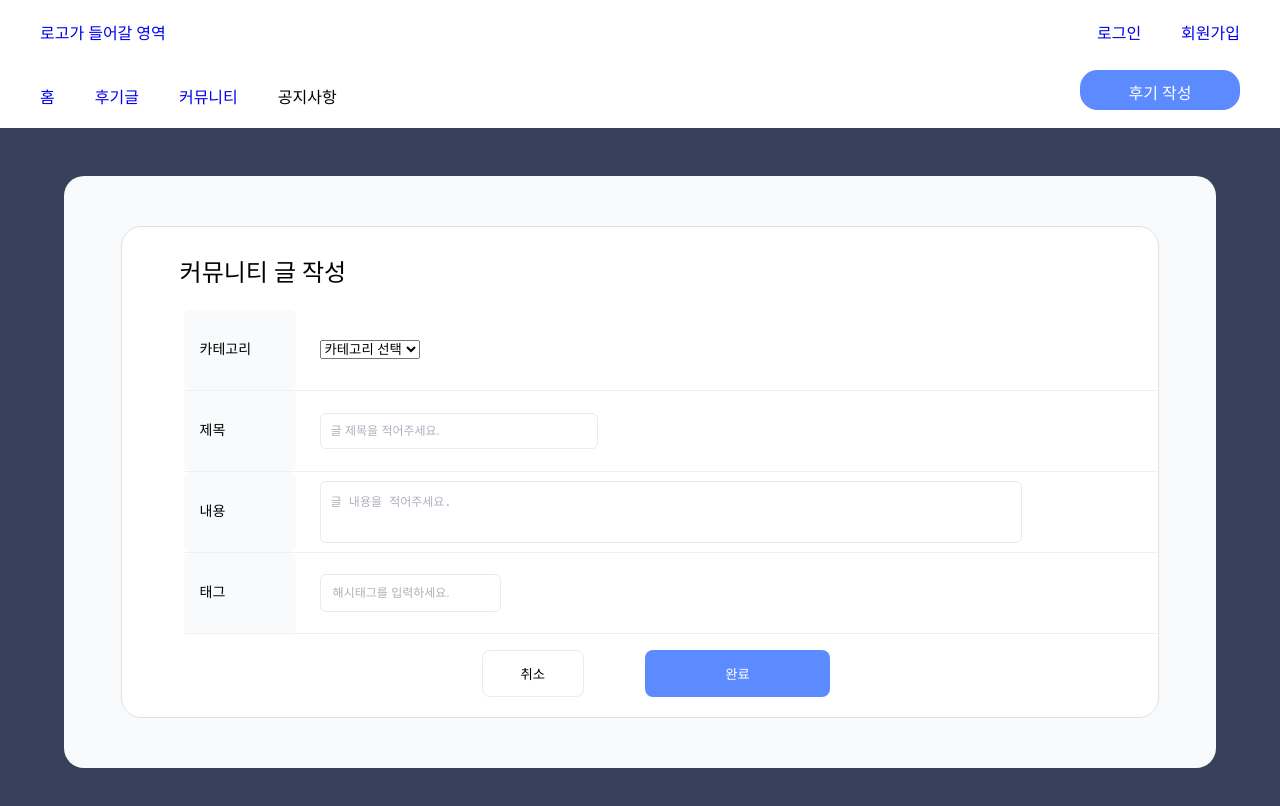
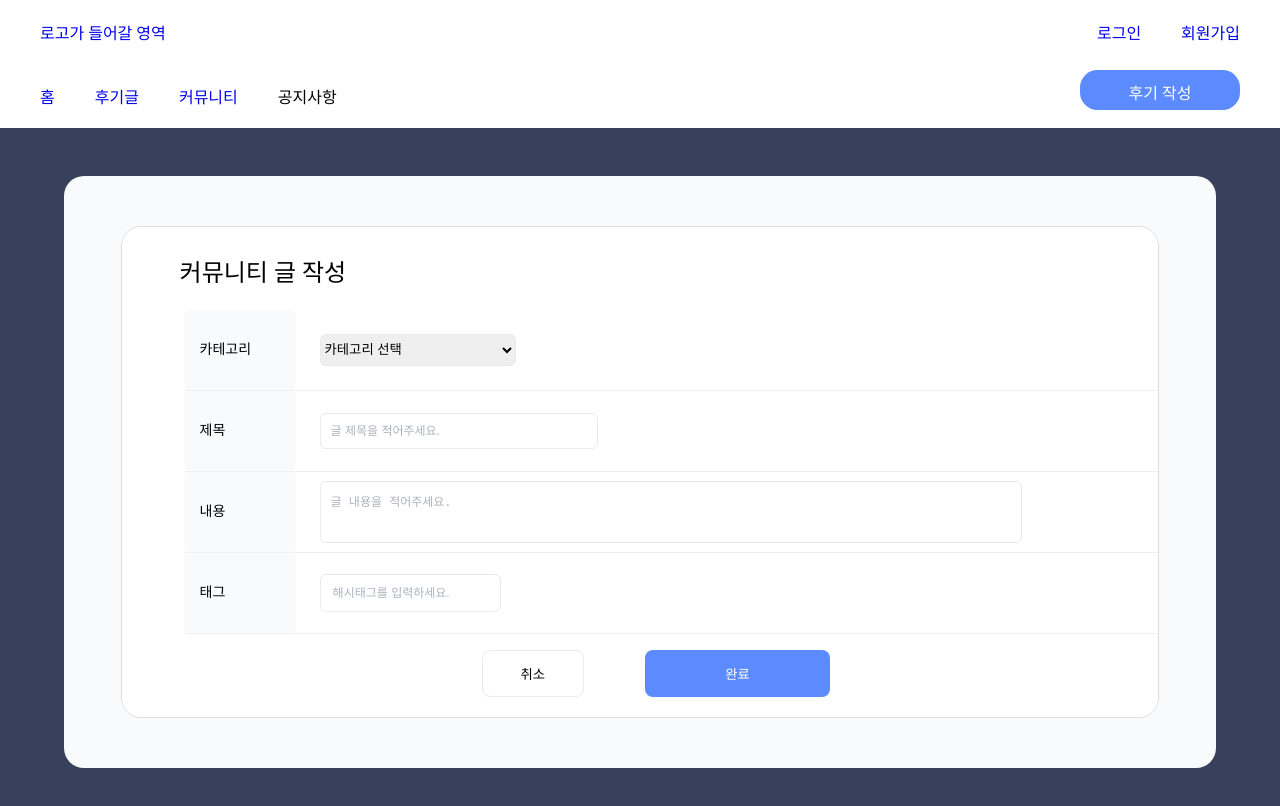
Before and after one commit to Interview-reviews/Interview-reviews-FE, a React (Create React App) app: page /Community/Write in a window 1280 px wide. Shown: the top 806 px of the page. Built offline with nearby package versions, Linux system fonts and the light colour scheme; the HTML template or start-up script is replaced by a standard one.

Commit message:
style(WriteSelect): 커뮤니티 글 작성 시, 카테고리 선택 부분 style 수정

```diff
--- a/src/components/Community/WriteSelect/WriteSelect.jsx
+++ b/src/components/Community/WriteSelect/WriteSelect.jsx
@@ -14,7 +14,7 @@ export default function WriteSelect() {
   return (
     <select css={selectStyle} required name="category" value={selected} onChange={handleSelect}>
       {selectList.map(item => (
-        <option value={item} key={item} disabled={item === defaultOption}>
+        <option key={item} value={item} disabled={item === defaultOption}>
           {item}
         </option>
       ))}
--- a/src/components/Community/WriteSelect/WriteSelect.style.jsx
+++ b/src/components/Community/WriteSelect/WriteSelect.style.jsx
@@ -1,6 +1,6 @@
 import { css } from '@emotion/react';
 
-const selectStyle = css`
+export default css`
   height: 2rem;
   width: 20%;
   border: 1px solid #eaeaea;
@@ -10,5 +10,3 @@ const selectStyle = css`
     display: none;
   }
 `;
-
-export default { selectStyle };
```
